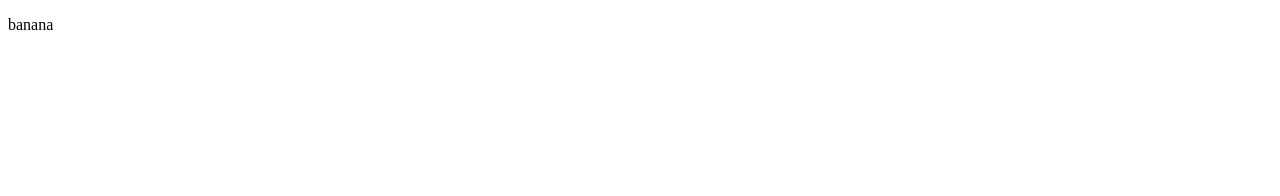
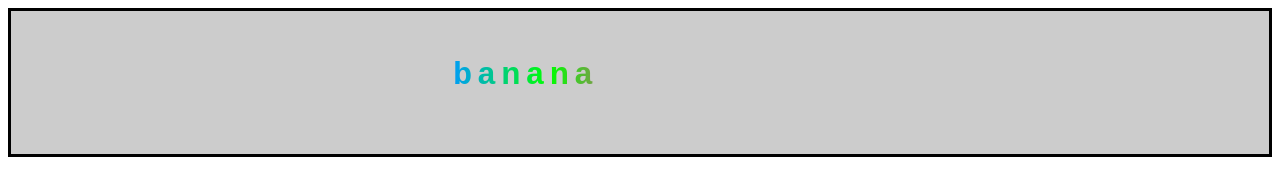
Before and after one commit to CNBMicah/test-pages, a plain HTML site: page index.html in a window 1280 px wide. Drawn offline with Linux system fonts and the light colour scheme.

Commit message:
Update index.html

```diff
--- a/index.html
+++ b/index.html
@@ -1,4 +1,69 @@
-<!DOCTYPE html >
+<!DOCTYPE HTML>
 <html>
-	<p> banana </p>
+<head>
+<style>
+
+#shadowBox {
+    background-color: rgb(0, 0, 0);
+    /* Fallback color */
+    background-color: rgba(0, 0, 0, 0.2);
+    /* Black w/opacity/see-through */
+    border: 3px solid;
+}
+
+
+.rainbow {
+    text-align: center;
+    font-size: 32px;
+    font-family: monospace;
+    letter-spacing: 5px;
+    color: transparent;
+    position: relative;
+	left: 25%;
+    top: 25px;
+    -
+
+}
+
+.divCentered{
+
+
+
+}
+
+
+.temp {
+  background: linear-gradient(to right, #6666ff, #0099ff , #00ff00, #ff3399, #6666ff);
+  border-radius: 6px;
+  height: 100px;
+  width: 400px;
+  position: relative;
+  animation: rainbow_animation 6s ease-in-out infinite;
+  background-clip: text;
+
+}
+
+@keyframes rainbow_animation {
+  0%,100% {
+    background-position: 0 0;
+  }
+
+  50% {
+    background-position: 100px 0;
+  }
+}
+
+
+
+</style>
+</head>
+
+<body>
+
+<div id="shadowBox">
+	<h1 class="rainbow temp">banana</h1>
+</div>
+
+</body>
+
 </html>
```
